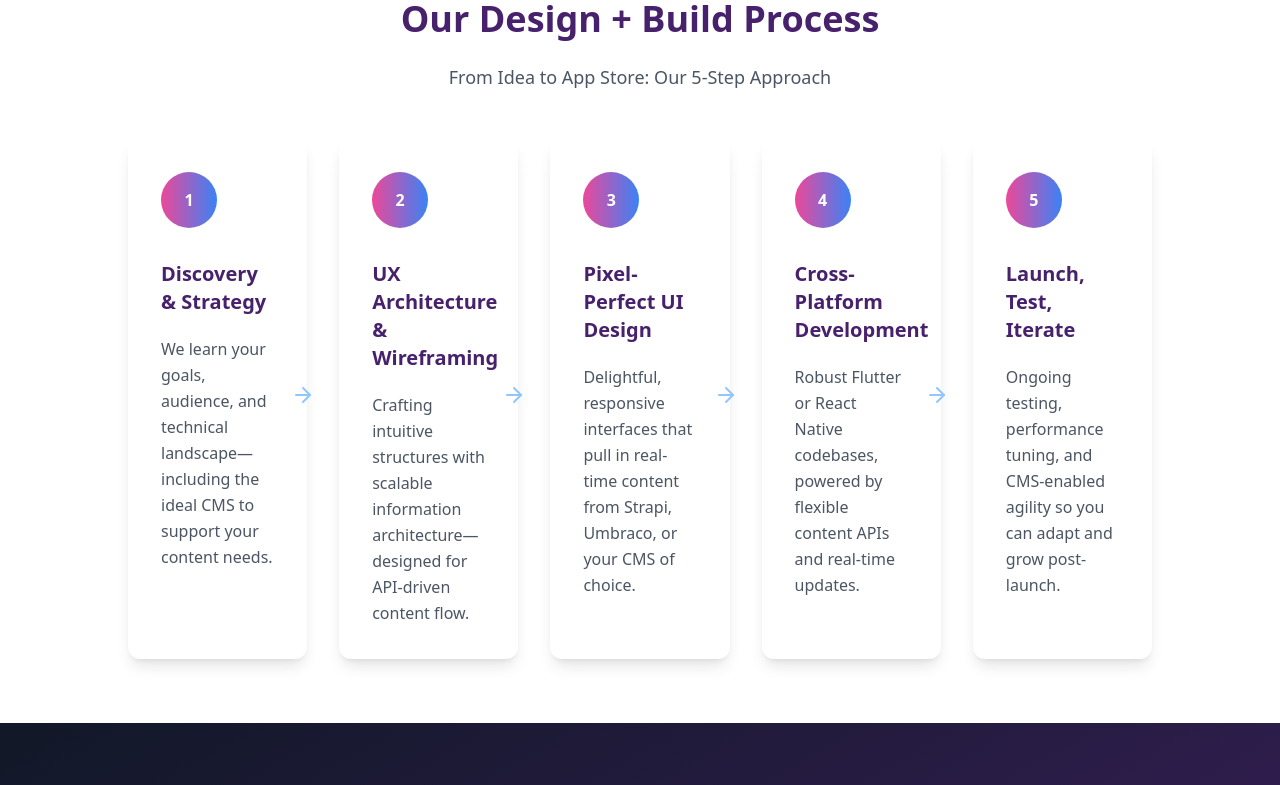
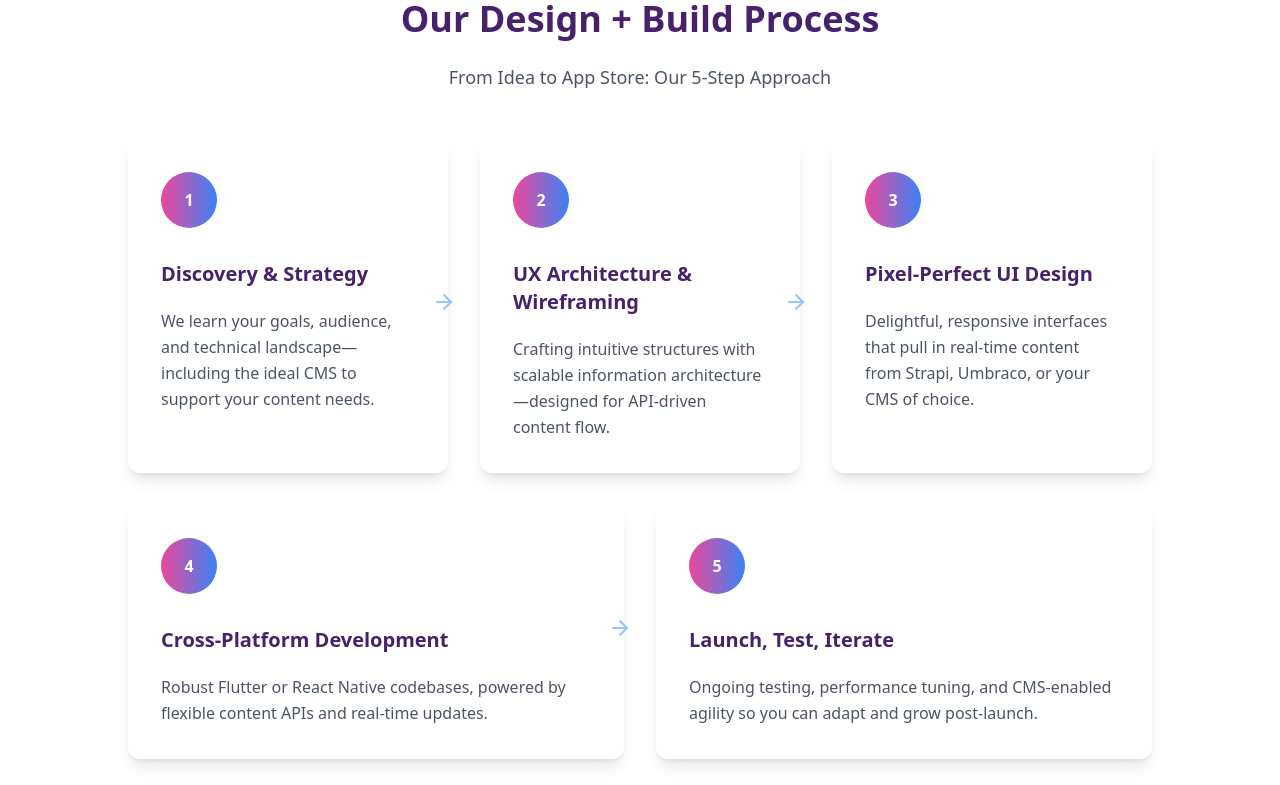
Before and after one commit to iqx-Sdev/iqxsoftwaredevelopment-71, a React (Vite) app: page /web-apps in a window 1280 px wide. Shown: the part 3580-4365 px from the top of the page. Built offline with nearby package versions, Linux system fonts and the light colour scheme; a web font is replaced by a local one.

Commit message:
Refactor: Reorder WebApps page sections
Reorder the sections on the WebApps page to have 3 sections on top and 2 below.

```diff
--- a/src/components/WebApps/ProcessSection.tsx
+++ b/src/components/WebApps/ProcessSection.tsx
@@ -38,8 +38,8 @@ const ProcessSection = () => {
             <p className="text-gray-600 text-lg">From Idea to App Store: Our 5-Step Approach</p>
           </div>
 
-          <div className="grid grid-cols-1 md:grid-cols-3 lg:grid-cols-5 gap-8">
-            {process.map((step, index) => (
+          <div className="grid grid-cols-1 md:grid-cols-3 gap-8">
+            {process.slice(0, 3).map((step, index) => (
               <div key={index} className="relative group">
                 <div className="bg-white rounded-xl p-8 shadow-lg h-full transition-all duration-300 hover:shadow-xl border border-transparent hover:border-blue-100 group-hover:-translate-y-1">
                   <div className="bg-gradient-to-r from-pink-500 to-blue-500 rounded-full w-14 h-14 flex items-center justify-center text-white font-bold mb-8 transform transition-transform group-hover:scale-110">
@@ -48,8 +48,27 @@ const ProcessSection = () => {
                   <h3 className="text-xl font-bold text-newtheme-purple mb-5">{step.title}</h3>
                   <p className="text-gray-600 leading-relaxed">{step.description}</p>
                 </div>
-                {index < process.length - 1 && (
-                  <div className="hidden lg:block absolute top-1/2 right-0 transform translate-x-1/2 -translate-y-1/2 w-8 h-8 text-blue-300 group-hover:text-blue-500 transition-colors">
+                {index < 2 && (
+                  <div className="hidden md:block absolute top-1/2 right-0 transform translate-x-1/2 -translate-y-1/2 w-8 h-8 text-blue-300 group-hover:text-blue-500 transition-colors">
+                    <ArrowRight className="animate-pulse" />
+                  </div>
+                )}
+              </div>
+            ))}
+          </div>
+
+          <div className="grid grid-cols-1 md:grid-cols-2 gap-8 mt-8">
+            {process.slice(3).map((step, index) => (
+              <div key={index + 3} className="relative group">
+                <div className="bg-white rounded-xl p-8 shadow-lg h-full transition-all duration-300 hover:shadow-xl border border-transparent hover:border-blue-100 group-hover:-translate-y-1">
+                  <div className="bg-gradient-to-r from-pink-500 to-blue-500 rounded-full w-14 h-14 flex items-center justify-center text-white font-bold mb-8 transform transition-transform group-hover:scale-110">
+                    {index + 4}
+                  </div>
+                  <h3 className="text-xl font-bold text-newtheme-purple mb-5">{step.title}</h3>
+                  <p className="text-gray-600 leading-relaxed">{step.description}</p>
+                </div>
+                {index < 1 && (
+                  <div className="hidden md:block absolute top-1/2 right-0 transform translate-x-1/2 -translate-y-1/2 w-8 h-8 text-blue-300 group-hover:text-blue-500 transition-colors">
                     <ArrowRight className="animate-pulse" />
                   </div>
                 )}
```
